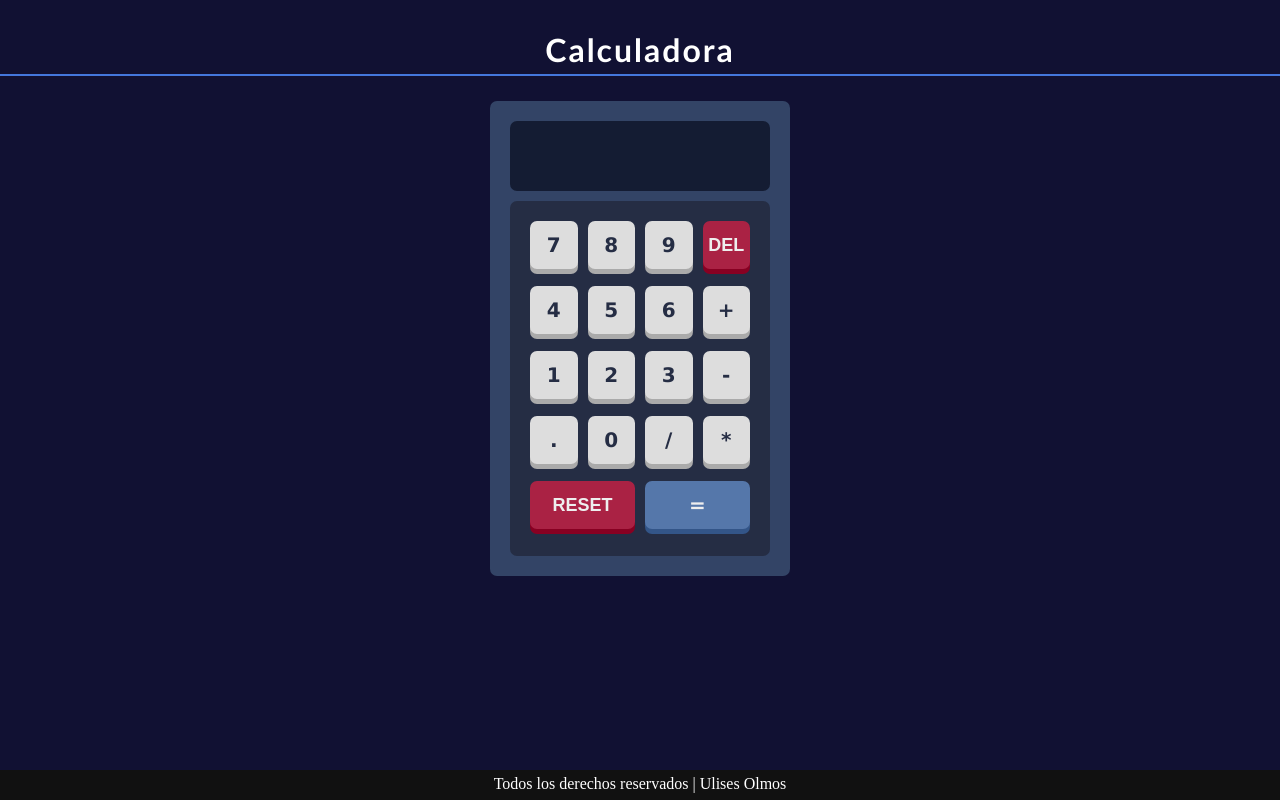
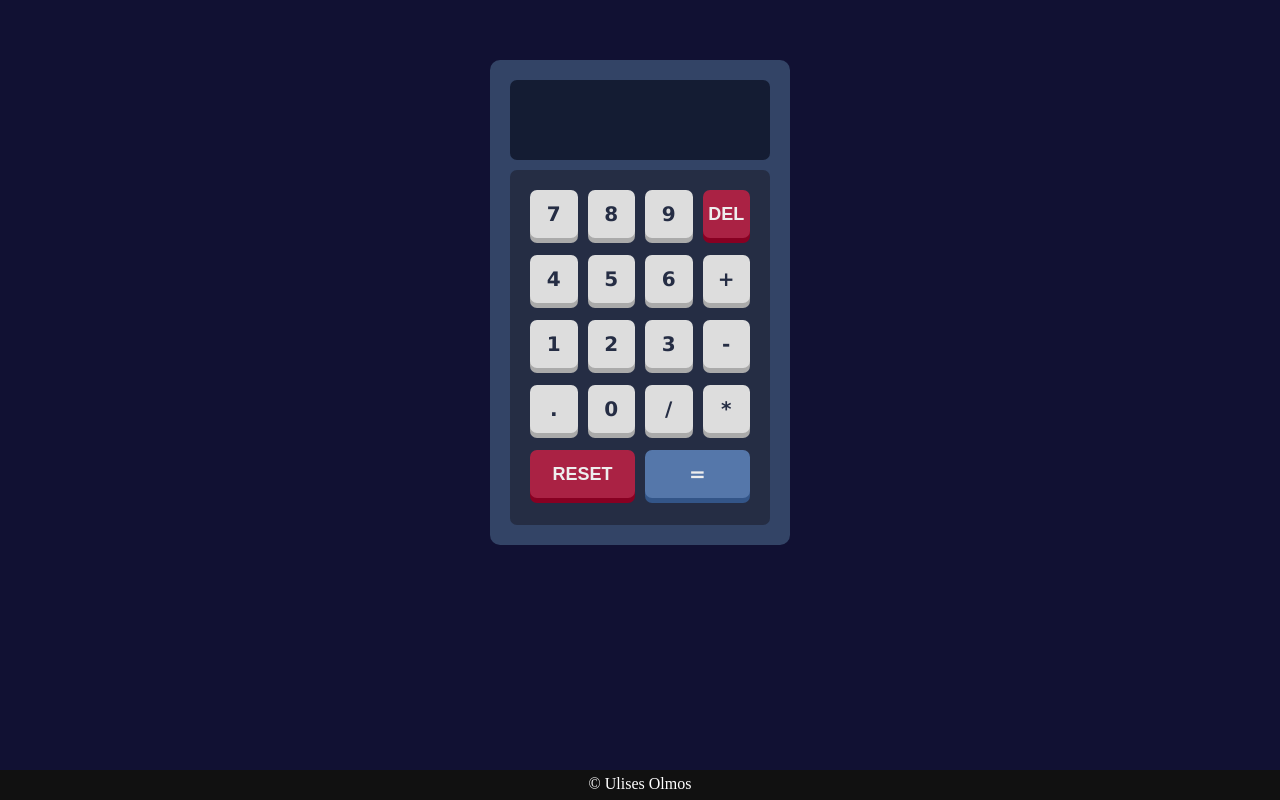
Before and after one commit to UlisesOlmos/basic-calculator, a plain HTML site: page index.html in a window 1280 px wide. Drawn offline with Linux system fonts and the light colour scheme.

Commit message:
Calculadora 1.0

```diff
--- a/index.css
+++ b/index.css
@@ -33,23 +33,13 @@ body {
 	margin-bottom: 50px;
 }
 
-#title {
-	text-align: center;
-	margin: 25px 0;
-	color: #fff;
-	letter-spacing: 2px;
-	padding: 5px;
-	border-bottom: 2px solid #47d;
-	font-family: "Gill Sans", "Gill Sans MT", Calibri, "Trebuchet MS", sans-serif;
-}
-
 /* Calculadora div */
 #calculadora {
 	max-width: 300px;
-	margin: auto;
+	margin: 60px auto;
 	background: var(--calculadora-background);
 	padding: 20px;
-	border-radius: 7px;
+	border-radius: 10px;
 	display: flex;
 	flex-direction: column;
 	gap: 10px;
@@ -57,7 +47,7 @@ body {
 
 /* Pantalla */
 #resultado{
-	min-height: 70px;
+	min-height: 80px;
 	display: flex;
 	justify-content: end;
 	align-items: center;
--- a/index.html
+++ b/index.html
@@ -8,7 +8,6 @@
 		<link rel="stylesheet" type="text/css" href="/index.css" />
 	</head>
 	<body>
-		<h1 id="title">Calculadora</h1>
 		<div id="calculadora">
 			<p id="resultado"></p>
 			<div class="buttons">
@@ -33,7 +32,7 @@
 			</div>
 		</div>
 
-		<footer id="footer">Todos los derechos reservados | Ulises Olmos</footer>
+		<footer id="footer">© Ulises Olmos</footer>
 		<script src="/index.js"></script>
 	</body>
 </html>
```
